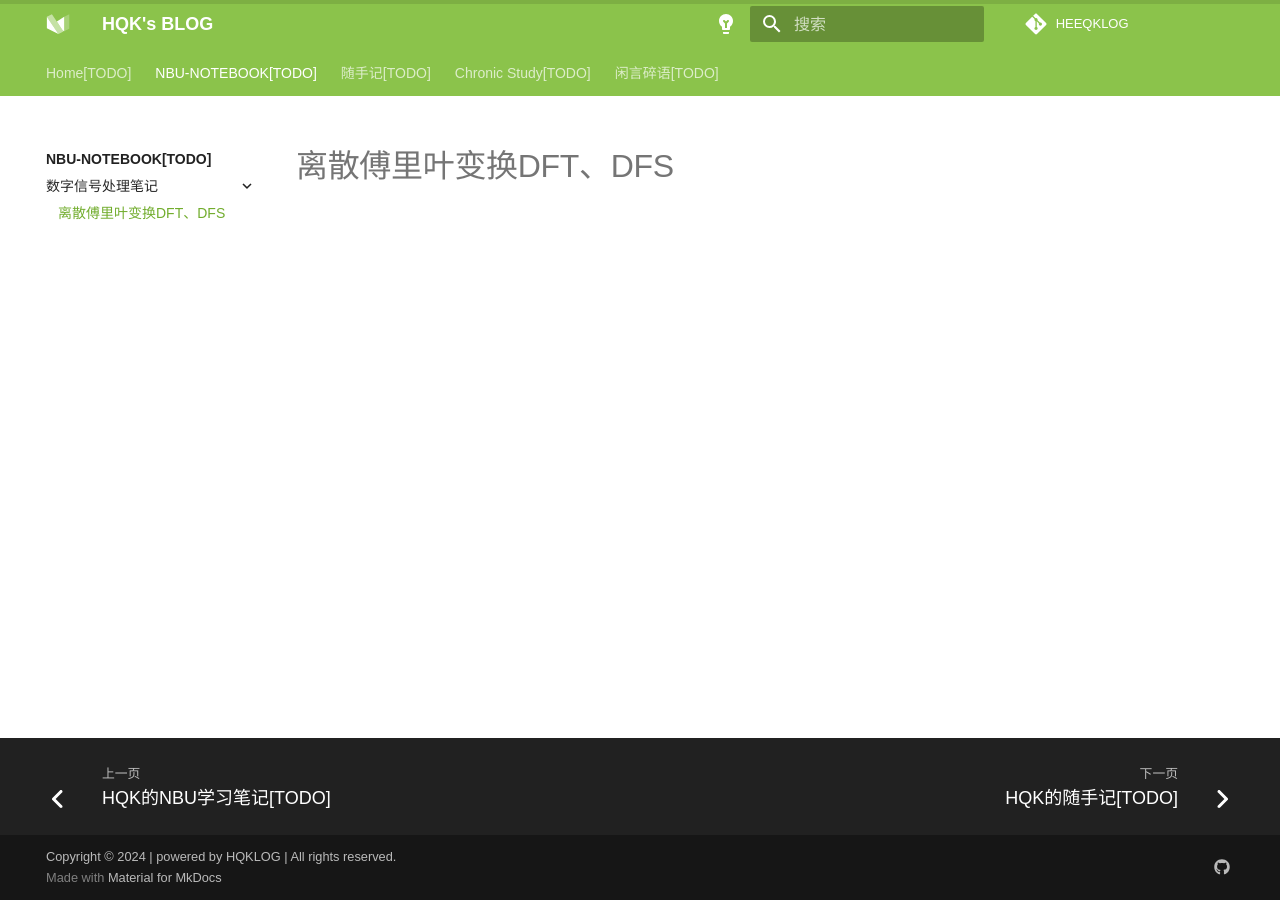
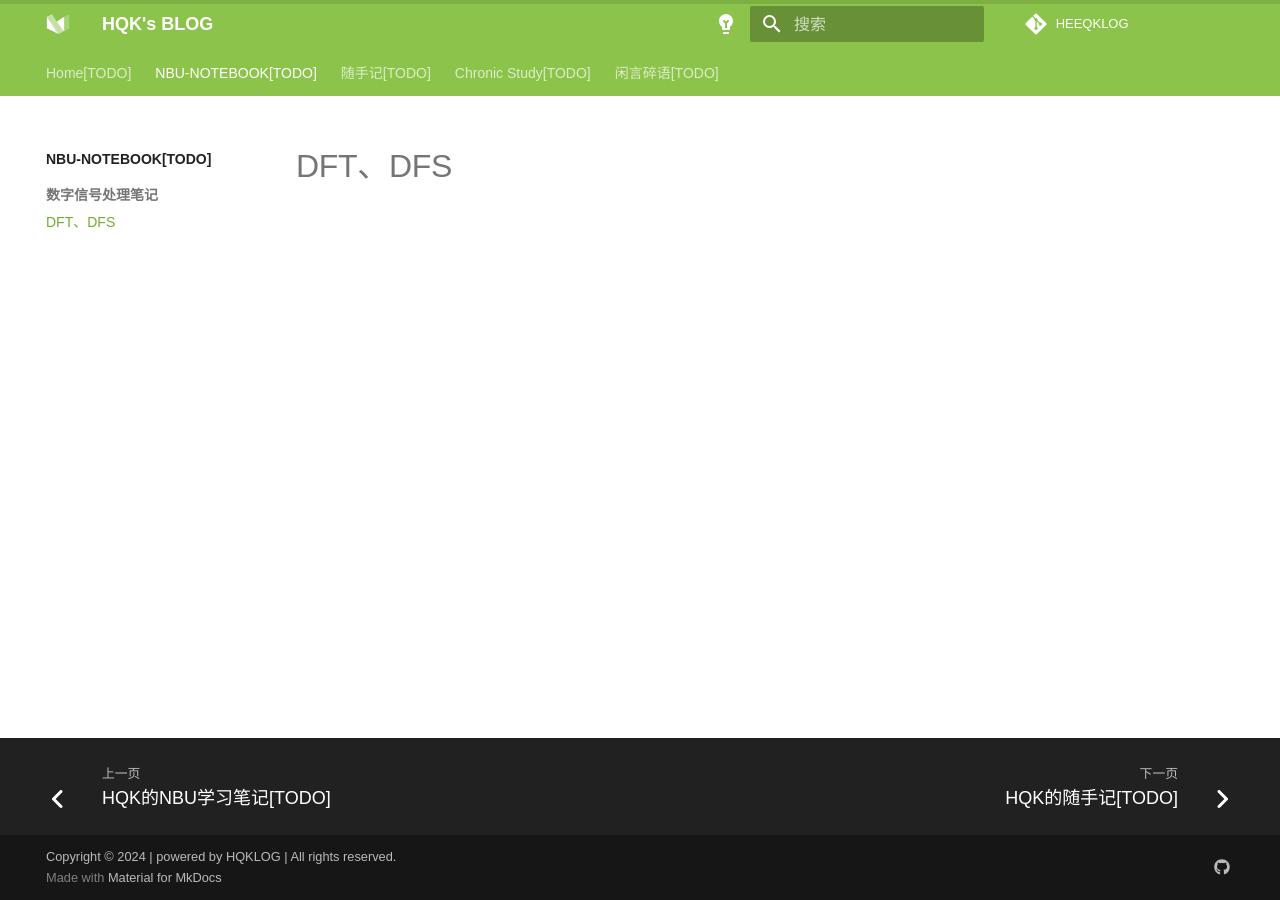
Before and after one commit to HEEEQK/HEEEQK.github.io, an MkDocs documentation site: the page built from docs/NBU-NOTEBOOK/DSP/cp01.md, in a window 1280 px wide. Built offline with MkDocs 1.6.1 and Material for MkDocs 9.7.7, drawn with Linux system fonts in a browser that asks for light colours; comment, search, counter and statistics services are not loaded; a style sheet for code colours, icons or effects is not loaded; some of the changed lines change nothing that is shown.

Commit message:
修改111

```diff
--- a/docs/NBU-NOTEBOOK/DSP/cp01.md
+++ b/docs/NBU-NOTEBOOK/DSP/cp01.md
@@ -1,4 +1,4 @@
-# 离散傅里叶变换DFT、DFS
+# DFT、DFS
 
 <div id="progress-container">
   <div id="progress-bar"></div>
--- a/mkdocs.yml
+++ b/mkdocs.yml
@@ -1,6 +1,3 @@
-
-#路径 D:\application\anaconda3\envs\dixiLOG\Lib\site-packages\material\templates
-
 # 项目信息
 site_author: HQK         # 作者
 # 站名
@@ -66,85 +63,58 @@
     previous: fontawesome/solid/angle-left
     next: fontawesome/solid/angle-right
     repo: fontawesome/brands/git-alt
-
   # 功能
   features:
     # - header.autohide # 自动隐藏头部
     - navigation.instant # 导航栏快速跳转
     - navigation.tabs # 导航栏多标签
-    # - navigation.sections # 开启后左侧导航栏不折叠
+    - navigation.sections # 导航栏分组
     - navigation.tracking # 导航栏URL跟踪
     - navigation.footer # 底部导航栏
     - search.highlight # 搜索结果高亮
     # - navigation.expand # 导航栏展开
     - navigation.indexes # 提供概述页面
-    - navigation.prune # 导航栏修剪
     - toc.follow # 目录跟随
     # - navigation.tabs # 顶级索引被作为tab
     # - navigation.tabs.sticky # 导航栏始终可见
-    # - toc.integrate # 目录集成左边栏
+    # - toc.integrate # 目录集成
     - navigation.top # 快速回到顶部
-    - content.code.annotate # 代码注解
-    - content.tooltips # 工具提示
+    # - content.code.annotate # 代码注解
+    # - search.share # 搜索结果分享
     - search.suggest # 搜索建议
     - search.share # 搜索结果分享
     - content.code.copy # 复制代码按钮
-    # - navigation.instant.prefetch # 预加载
-    # - navigation.instant.progress # 进度条
-
-
+    - navigation.instant.prefetch # 预加载
+    - navigation.instant.progress # 进度条
 # 插件配置
 plugins:
-  - search: # 搜索
-      lang:
-        - en
-        - zh  # 中文搜索支持
-      separator: '[\s\u200b\-]' # 分隔符
-  - tags # 标签功能 插件
-  - glightbox: # 图片灯箱
-      skip_classes:
-          - custom-skip-class-name
-  # - meta-descriptions:
-  #     export_csv: false
-  #     quiet: false
-  #     enable_checks: false
-  #     min_length: 50
-  #     max_length: 160
-  #     trim: false # 元描述插件
-  - statistics: # 统计功能插件
-      page_template: "page_template/page_statistics.html"
-      words_per_minute: 180
-  - blog: # 博客功能插件
-      blog_dir: blog
-      pagination_per_page: 15 # 每页文章数
-      post_excerpt_separator: <!-- more -->
-      pagination_format: "$link_first $link_previous ~2~ $link_next $link_last"   # 页码格式
-      # pagination_keep_content: true   # 保留分页内容
-      # draft_if_future_date: true # 草稿发布日期大于当前日期则发布为草稿
-      post_readtime: false   # 关闭阅读时间
-      # post_readtime_words_per_minute: 300
-  # - print-site: # 打印功能插件
-  - git-revision-date-localized:  # 日期插件
-      enabled: true
-      fallback_to_build_date: true
-      enable_creation_date: true  # 显示创建时间
-      type: iso_datetime               # 日期显示格式（如 "2周前"）
-      # custom_format: "%Y-%m-%d"   # 自定义日期格式（如 "2023-10-01"）
-      locale: zh                  # 本地化语言（中文）
-      timezone: Asia/Shanghai     # 时区
-      exclude:                    # 排除某些文件
-      - index.md
-  - mkdocs-pdf          # pdf嵌入插件
-  - rss:                            # 新增
-      enabled: true
-      image: https://HEEEQK.github.io/docs/img/favicon.ico   # 整个频道的小图标
-      abstract_chars_count: -1                           # -1 代表输出全文，不截断
-      match_path: ".*"
-      length: 20
-      rss_feed_enabled: true
-      json_feed_enabled: true
-      use_git: true
+- search # 搜索
+- tags # 标签功能 插件
+# - meta-descriptions:
+#     export_csv: false
+#     quiet: false
+#     enable_checks: false
+#     min_length: 50
+#     max_length: 160
+#     trim: false # 元描述插件
+  # - statistics # 统计功能插件
 
+  # - blog: # 博客功能插件
+  #     blog_dir: .
+  #     blog_toc: true
+  #     post_date_format: full
+  #     archive_toc: true
+  #     categories_toc: true
+  #     pagination_format: "$link_first $link_previous ~2~ $link_next $link_last"
+  #     pagination_keep_content: true
+  #     draft_if_future_date: true
+
+  # - git-revision-date-localized:
+      # enable_creation_date: true # 启用创建日期
+      # enable_last_updated_date: true # 启用最后更新日期
+      # fallback_to_build_date: false # 启用日期，如果没有git信息，则使用构建日期
+      # format: "%Y-%m-%d" # 日期格式化
+      # locale: zh_CN # 语言
 # mk扩展配置
 markdown_extensions:
   - toc:
@@ -174,30 +144,25 @@
   - pymdownx.caret
   - footnotes
 
-  # - pymdownx.betterem:     # 改进的强调
+  # - pymdownx.betterem:
   #     smart_enable: all
-  # # - pymdownx.emoji:
-  # #     emoji_index: !!python/name:materialx.emoji.twemoji
-  # #     emoji_generator: !!python/name:materialx.emoji.to_svg
-  # - pymdownx.tabbed:      # 标签页
+  # - pymdownx.emoji:
+  #     emoji_index: !!python/name:material.extensions.emoji.twemoji
+  #     emoji_generator: !!python/name:materialx.emoji.to_svg
+  # - pymdownx.tabbed:
   #     alternate_style: true
-  # - pymdownx.tasklist:    # 任务列表
+  # - pymdownx.tasklist:
   #     custom_checkbox: true
-  # - pymdownx.highlight:    # 代码高亮
+  # - pymdownx.highlight:
   #     anchor_linenums: true
-  # - pymdownx.arithmatex:  # 数学公式
+  # - pymdownx.arithmatex:
   #     generic: true
-  # # - pymdownx.superfences:    # diagrams | 流程图
-  # #     custom_fences:
-  # #       - name: mermaid
-  # #         class: mermaid
-  # #         format: !!python/name:pymdownx.superfences.fence_code_format
 
 # 其他配置
 extra:
   social:
     - icon: fontawesome/brands/github
-      link: https://github.com/HEEEQKLOG
+      link: https://github.com/dixiLOG
       name: 我滴GitHub
   analytics:
     provider: google
```
